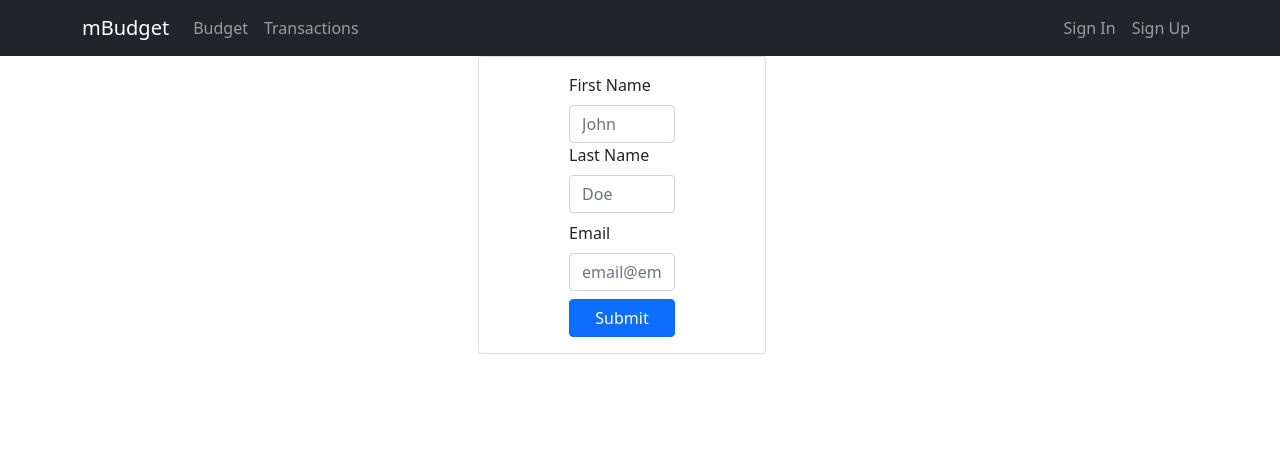
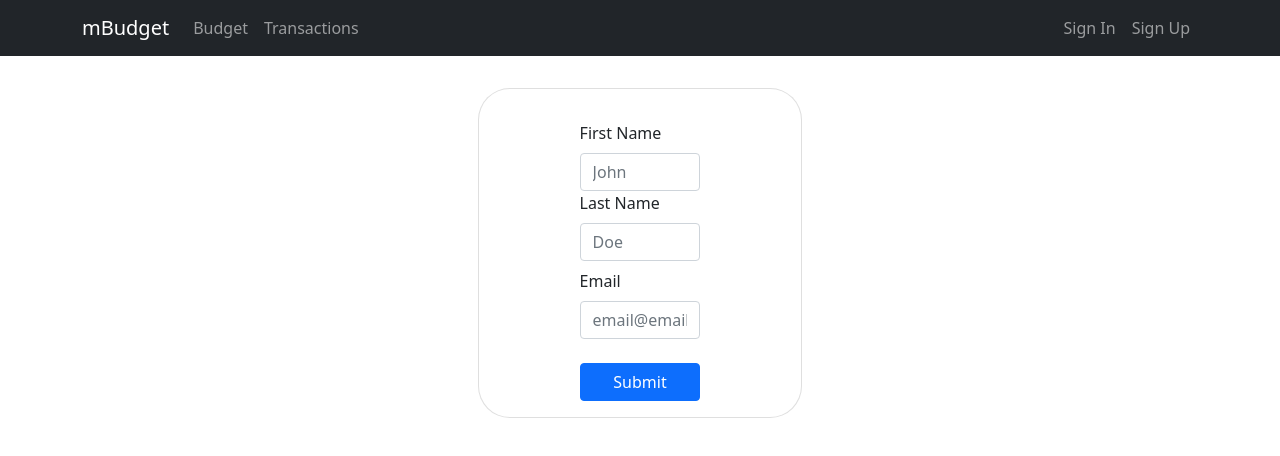
Before and after one commit to marnoux/mbudget, a Next.js app: page /SignUp in a window 1280 px wide. Shown: the top 456 px of the page. Built offline with nearby package versions, Linux system fonts and the light colour scheme.

Commit message:
End of day

```diff
--- a/src/components/Authentication/SignUp/SignUp.tsx
+++ b/src/components/Authentication/SignUp/SignUp.tsx
@@ -10,7 +10,7 @@ interface Values {
 
 const SignUp = () => {
 	return (
-		<Card style={{ width: '18rem' }}>
+		<Card className='pt-3' style={{ borderRadius: '2rem' }}>
 			<Card.Body>
 				<Formik
 					initialValues={{
@@ -50,7 +50,8 @@ const SignUp = () => {
 									type='email'
 								/>
 							</Form.Group>
-
+						</Stack>{' '}
+						<Stack gap={2} className='col-md-5 mx-auto pt-4'>
 							<Button type='submit'>Submit</Button>
 						</Stack>
 					</Form>
--- a/src/components/Authentication/SignUp/SignUpWrapper.tsx
+++ b/src/components/Authentication/SignUp/SignUpWrapper.tsx
@@ -6,11 +6,11 @@ const SignUpWrapper = () => {
 	return (
 		<Container>
 			<Row>
-				<Col xs></Col>
-				<Col xs={{ order: 12 }}>
+				<Col></Col>
+				<Col style={{ paddingTop: '2rem', minWidth: '320px' }}>
 					<SignUp />
 				</Col>
-				<Col xs={{ order: 1 }}></Col>
+				<Col></Col>
 			</Row>
 		</Container>
 	);
--- a/src/styles/globals.css
+++ b/src/styles/globals.css
@@ -14,7 +14,3 @@ a {
 * {
   box-sizing: border-box;
 }
-
-.container {
-  max-width: 1024px;
-}
```
